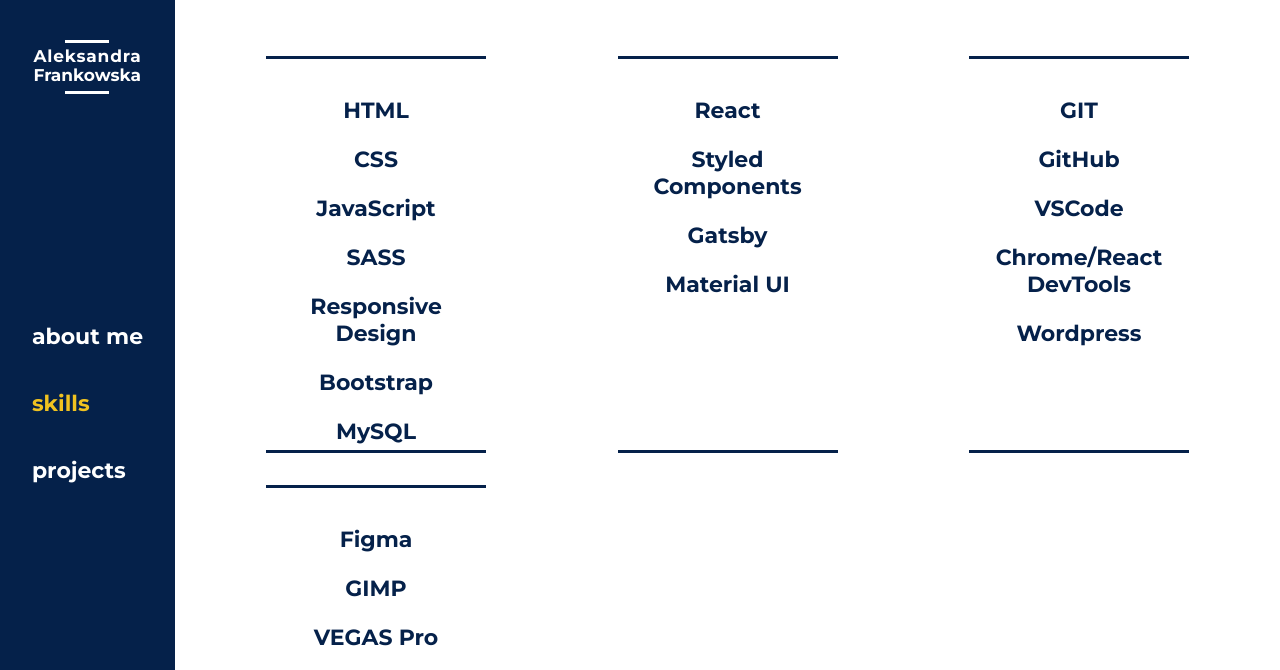
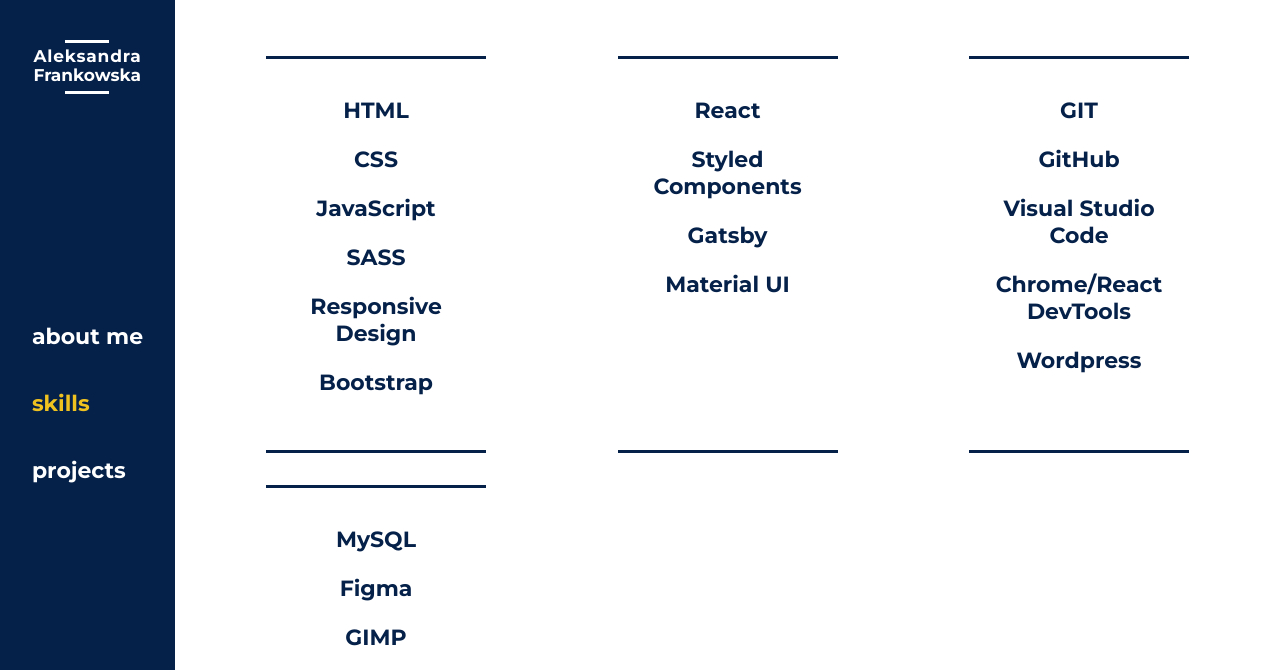
Before and after one commit to ofrankowska/aleksandrafrankowska.pl, a Gatsby site: page /skills in a window 1280 px wide. Shown: the top 670 px of the page. Built offline with nearby package versions, Linux system fonts and the light colour scheme; Gatsby itself is replaced by a stand-in of ours.

Commit message:
update skills

```diff
--- a/src/pages/skills.js
+++ b/src/pages/skills.js
@@ -3,18 +3,10 @@
 import styled from 'styled-components';
 
 const skills = [
-  [
-    'HTML',
-    'CSS',
-    'JavaScript',
-    'SASS',
-    'Responsive Design',
-    'Bootstrap',
-    'MySQL',
-  ],
+  ['HTML', 'CSS', 'JavaScript', 'SASS', 'Responsive Design', 'Bootstrap'],
   ['React', 'Styled Components', 'Gatsby', 'Material UI'],
-  ['GIT', 'GitHub', 'VSCode', 'Chrome/React DevTools', 'Wordpress'],
-  ['Figma', 'GIMP', 'VEGAS Pro'],
+  ['GIT', 'GitHub', 'Visual Studio Code', 'Chrome/React DevTools', 'Wordpress'],
+  ['MySQL', 'Figma', 'GIMP', 'VEGAS Pro'],
 ];
 
 const StyledWrapper = styled.div`
```
